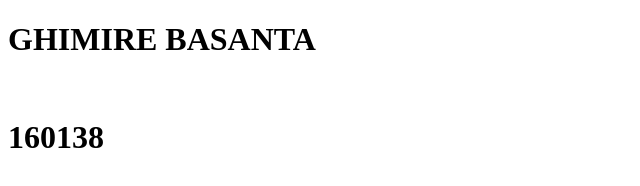
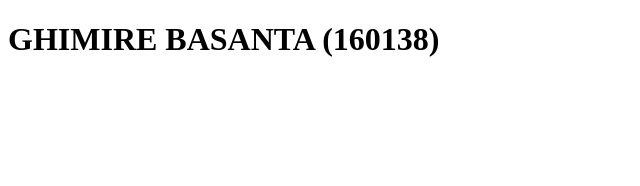
Before and after one commit to GBasanta11/160138, a plain HTML site: page 20161125/index.html in a window 1280 px wide. Shown: the whole page, without its empty margins (0-640 px from the left). Drawn offline with Linux system fonts and the light colour scheme.

Commit message:
aloho.java つくりました

```diff
--- a/20161125/index.html
+++ b/20161125/index.html
@@ -5,8 +5,6 @@
 	<title>index</title>
 </head>
 <body>
-<h1>GHIMIRE BASANTA</h1>
-<br>
-<h1>160138</h1>
+<h1>GHIMIRE BASANTA (160138)</h1>
 </body>
 </html>
```
Also changed, not shown: 1 other file.
